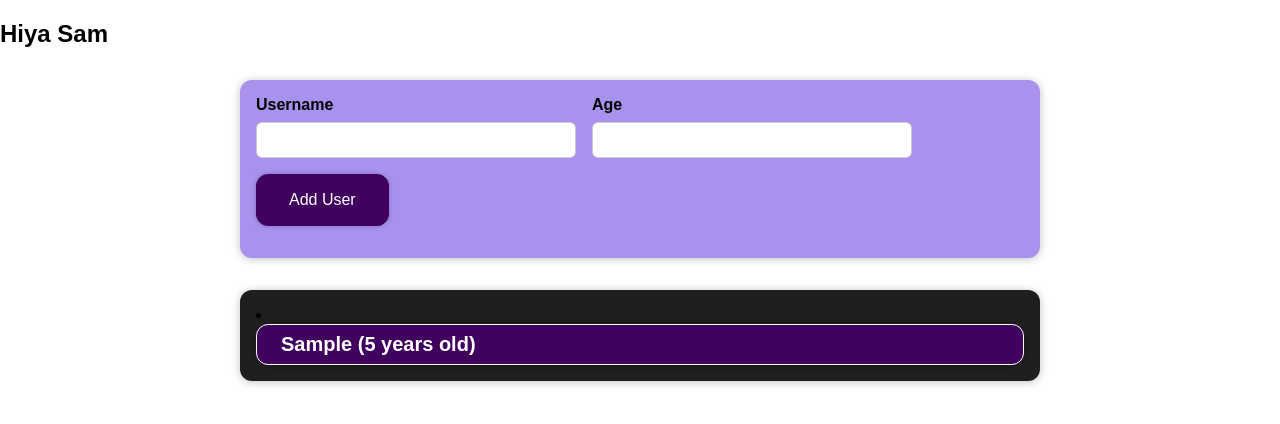
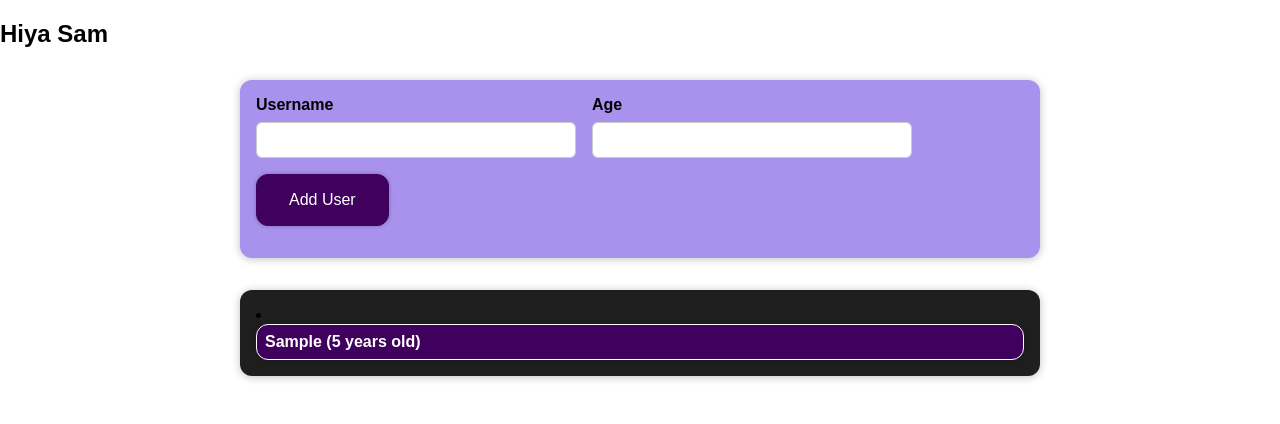
Before and after one commit to sam-drumm/usermanager, a React (Create React App) app: page / in a window 1280 px wide. Both pictures are taken after typing "Sample", "5" into the empty fields and a click on the button "Add User". Shown: the top 424 px of the page. Built offline with nearby package versions, Linux system fonts and the light colour scheme.

Commit message:
module complete

```diff
--- a/src/Components/Users/UserItem.css
+++ b/src/Components/Users/UserItem.css
@@ -5,16 +5,6 @@
     padding: 0.5rem;
     margin: 1rem 0;
     background-color: #4b4b4b;
-  }
-
-  .user-item__description {
-    display: flex;
-    flex-direction: column;
-    gap: 1rem;
-    align-items: flex-end;
-    flex-flow: column-reverse;
-    justify-content: flex-start;
-    flex: 1;
   }
 
   .user-item h2 {
@@ -25,7 +15,7 @@
     color: white;
   }
 
-  .user-item__age {
+  .user-item__name {
     font-size: 1rem;
     font-weight: bold;
     color: white;
@@ -43,8 +33,4 @@
       flex: 1;
     }
 
-    .user-item__age {
-      font-size: 1.25rem;
-      padding: 0.5rem 1.5rem;
-    }
   }
--- a/src/Components/Users/UserItem.jsx
+++ b/src/Components/Users/UserItem.jsx
@@ -6,7 +6,7 @@ function UserItem(props) {
 return (
     <li>
         <Card >
-            <div className="user-item__age">{props.username} ({props.age} years old)</div>
+            <div className="user-item__name">{props.username} ({props.age} years old)</div>
         </Card>
     </li>
 )
```
